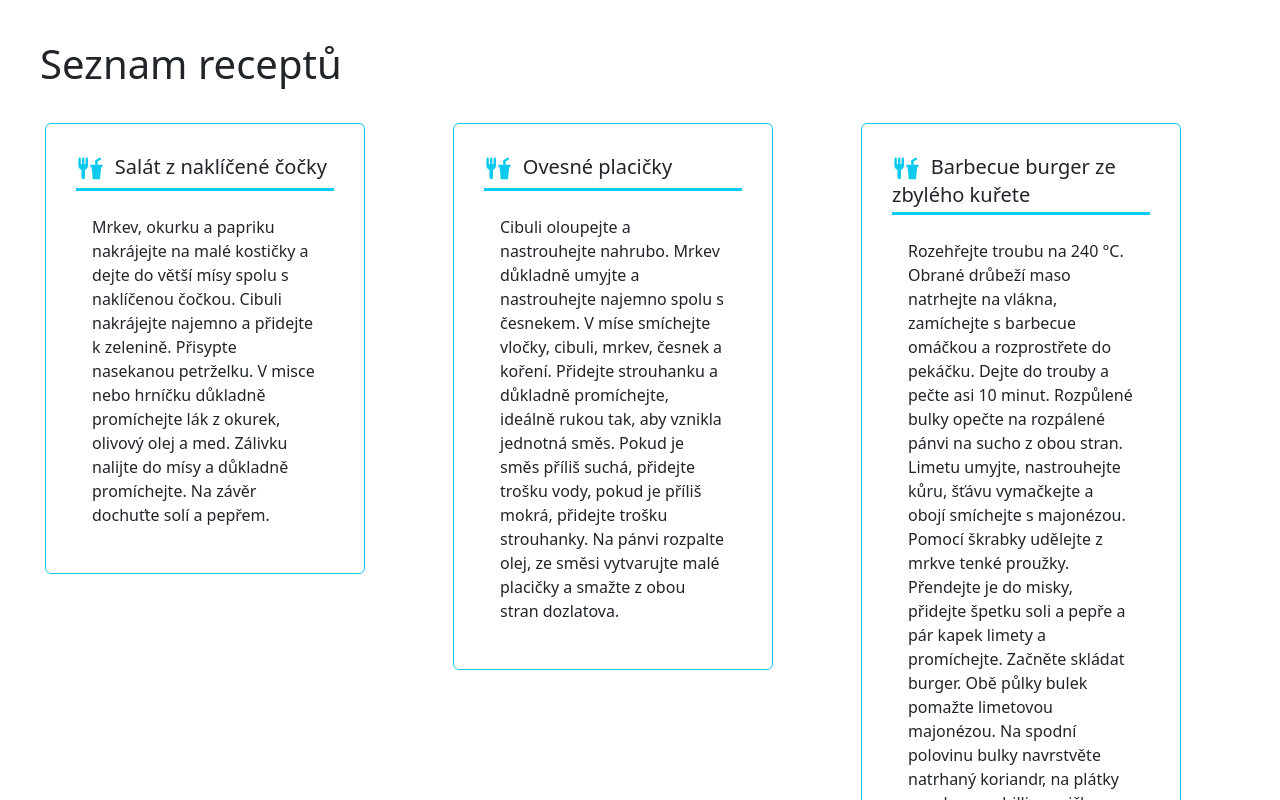
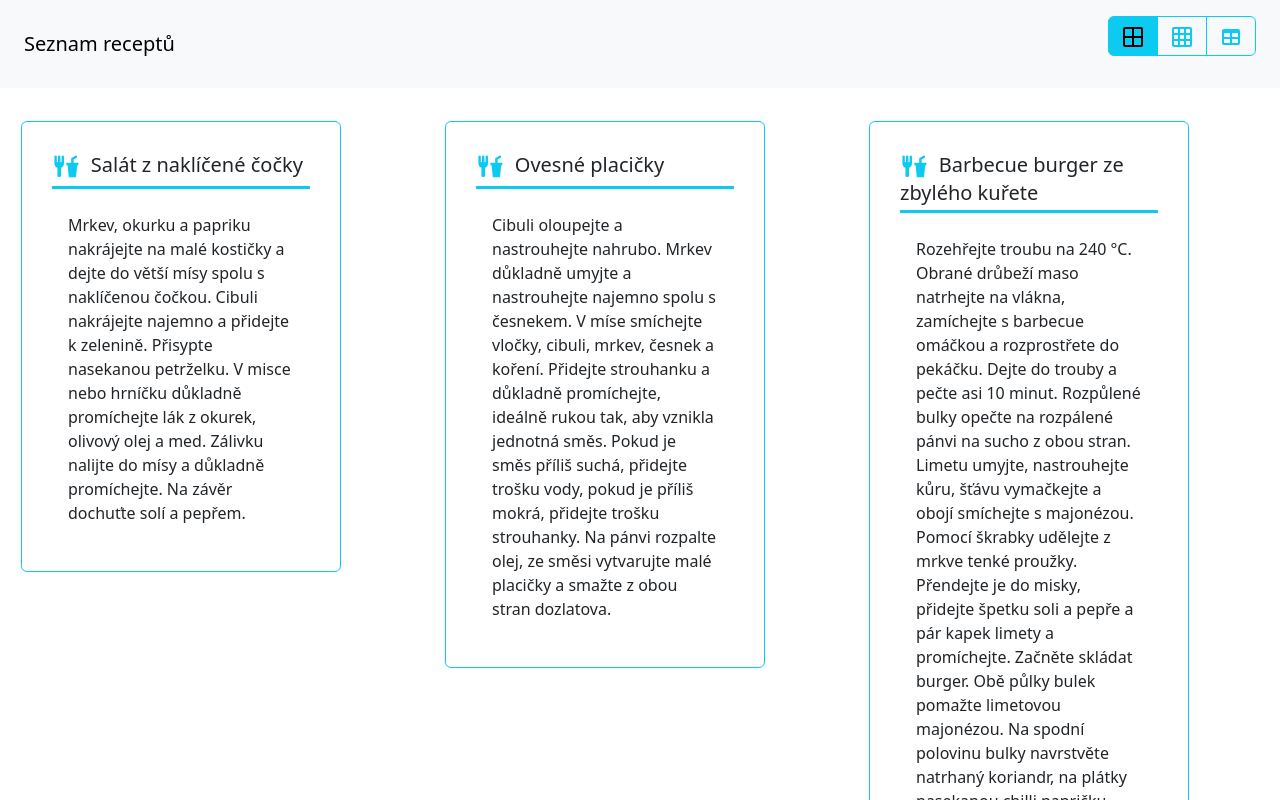
Before and after one commit to LukasKorinek67/React_Training, a React (Create React App) app in the folder client/: page / in a window 1280 px wide. Shown: the top 800 px of the page. Built offline with nearby package versions, Linux system fonts and the light colour scheme.

Commit message:
3rd block - added table and different grid choices

```diff
--- a/client/src/App.js
+++ b/client/src/App.js
@@ -5,12 +5,9 @@ import RecipesList from "./components/RecipesList";
 function App() {
 
     return (
-        <div className="App">
-            <header>
-                <h1>Seznam receptů</h1>
-            </header>
+        <>
             <RecipesList />
-        </div>
+        </>
     );
 }
 
--- a/client/src/components/Recipe.js
+++ /dev/null
@@ -1,22 +0,0 @@
-import Card from "react-bootstrap/Card";
-import Icon from '@mdi/react';
-import { mdiFoodForkDrink } from '@mdi/js';
-
-export default function Recipe({recipe}) {
-    return (
-        <>
-            <Card className={"recipe-card"} border="info">
-                <Card.Title>
-                    <Icon path={mdiFoodForkDrink} size={1.2} color="var(--bs-info)"/>
-                    {recipe.name}
-                </Card.Title>
-                <Card.Body>
-                    {/* Obrázek - kdyby byl správný odkaz
-                    <Card.Img variant="top" src={recipe.imgUri} alt={recipe.name} />
-                    */}
-                    <Card.Text>{recipe.description}</Card.Text>
-                </Card.Body>
-            </Card>
-        </>
-    );
-}
--- /dev/null
+++ b/client/src/components/RecipesBigGrid.js
@@ -0,0 +1,30 @@
+import Card from "react-bootstrap/Card";
+import Icon from '@mdi/react';
+import { mdiFoodForkDrink } from '@mdi/js';
+import Col from "react-bootstrap/Col";
+import Row from "react-bootstrap/Row";
+
+export default function RecipesBigGrid({recipes}) {
+    return (
+        <>
+            <Row className="g-4 m-1">
+                {recipes && recipes.map((recipe) => (
+                    <Col key={recipe.id}>
+                        <Card className={"recipe-card"} border="info">
+                            <Card.Title>
+                                <Icon path={mdiFoodForkDrink} size={1.2} color="var(--bs-info)"/>
+                                {recipe.name}
+                            </Card.Title>
+                            <Card.Body>
+                                {/* Obrázek - kdyby byl správný odkaz
+                                <Card.Img variant="top" src={recipe.imgUri} alt={recipe.name} />
+                                */}
+                                <Card.Text>{recipe.description}</Card.Text>
+                            </Card.Body>
+                        </Card>
+                    </Col>
+                ))}
+            </Row>
+        </>
+    );
+}
--- a/client/src/components/RecipesList.js
+++ b/client/src/components/RecipesList.js
@@ -1,12 +1,20 @@
-import Recipe from "./Recipe";
 import {useState, useEffect} from 'react';
 import recipesData from '../mockup-data/recipes.json';
-import Col from 'react-bootstrap/Col';
-import Row from 'react-bootstrap/Row';
+import Navbar from "react-bootstrap/Navbar";
+import ButtonGroup from "react-bootstrap/ButtonGroup";
+import ToggleButton from "react-bootstrap/ToggleButton";
+import RecipesBigGrid from "./RecipesBigGrid";
+import RecipesSmallGrid from "./RecipesSmallGrid";
+import RecipesTableList from "./RecipesTableList";
+
+import Icon from '@mdi/react';
+import { mdiGridLarge, mdiGrid, mdiTable } from '@mdi/js';
 
 
 export default function RecipesList() {
     const [recipes, setRecipes] = useState(null);
+    const [viewType, setViewType] = useState('big-detail');
+
     useEffect(() => {
         getAllRecipes();
     }, []);
@@ -17,15 +25,37 @@ export default function RecipesList() {
         setRecipes(recipesData);
     }
 
+    const viewTypes = [
+        { name: 'Velký detail', value: 'big-detail', icon: mdiGridLarge },
+        { name: 'Malý detail', value: 'small-detail', icon: mdiGrid },
+        { name: 'Tabulka', value: 'table', icon: mdiTable },
+    ];
+
     return (
         <>
-            <Row className="g-4">
-                {recipes && recipes.map((recipe) => (
-                    <Col key={recipe.id}>
-                        <Recipe recipe={recipe} />
-                    </Col>
-                ))}
-            </Row>
+            <Navbar bg="light" >
+                <Navbar.Brand className="ps-4">Seznam receptů</Navbar.Brand>
+                <ButtonGroup className="mb-4 ms-auto pe-4 pt-2">
+                    {viewTypes.map((type) => (
+                        <ToggleButton
+                            key={type.value}
+                            id={`type-${type.value}`}
+                            type="radio"
+                            variant='outline-info'
+                            name="type"
+                            value={type.value}
+                            checked={viewType === type.value}
+                            onChange={(e) => setViewType(e.currentTarget.value)}
+                        >
+                            <Icon path={type.icon} size={1} />
+                        </ToggleButton>
+                    ))}
+                </ButtonGroup>
+            </Navbar>
+
+            {viewType === 'big-detail' && <RecipesBigGrid recipes={recipes}/>}
+            {viewType === 'small-detail' && <RecipesSmallGrid recipes={recipes}/>}
+            {viewType === 'table' && <RecipesTableList recipes={recipes} />}
         </>
     );
 }
--- /dev/null
+++ b/client/src/components/RecipesSmallGrid.js
@@ -0,0 +1,30 @@
+import Card from "react-bootstrap/Card";
+import Icon from '@mdi/react';
+import { mdiFoodForkDrink } from '@mdi/js';
+import Row from "react-bootstrap/Row";
+import Col from "react-bootstrap/Col";
+
+export default function RecipesSmallGrid({recipes}) {
+    return (
+        <>
+            <Row className="g-4 m-1">
+                {recipes && recipes.map((recipe) => (
+                    <Col key={recipe.id}>
+                        <Card className={"recipe-card"} border="danger">
+                            <Card.Title>
+                                <Icon path={mdiFoodForkDrink} size={1.2} color="var(--bs-info)"/>
+                                {recipe.name}
+                            </Card.Title>
+                            <Card.Body>
+                                {/* Obrázek - kdyby byl správný odkaz
+                                <Card.Img variant="top" src={recipe.imgUri} alt={recipe.name} />
+                                */}
+                                <Card.Text>{recipe.description}</Card.Text>
+                            </Card.Body>
+                        </Card>
+                    </Col>
+                ))}
+            </Row>
+        </>
+    );
+}
--- /dev/null
+++ b/client/src/components/RecipesTableList.js
@@ -0,0 +1,26 @@
+import Table from 'react-bootstrap/Table';
+
+export default function RecipesTableList({recipes}) {
+    return (
+        <>
+            <Table striped bordered hover className="m-3">
+                <thead>
+                <tr>
+                    <th>#</th>
+                    <th>Name</th>
+                    <th>Description</th>
+                </tr>
+                </thead>
+                <tbody>
+                    {recipes && recipes.map((recipe, index) => (
+                        <tr key={recipe.id}>
+                            <td>{index + 1}</td>
+                            <td>{recipe.name}</td>
+                            <td>{recipe.description}</td>
+                        </tr>
+                        ))}
+                </tbody>
+            </Table>
+        </>
+    );
+}
--- a/client/src/styles/App.css
+++ b/client/src/styles/App.css
@@ -1,12 +1,3 @@
-.App {
-  text-align: left;
-  padding: 40px;
-}
-
-.App h1 {
-  margin-bottom: 30px;
-}
-
 .recipe-card {
   padding: 30px;
   margin: 5px;
```
